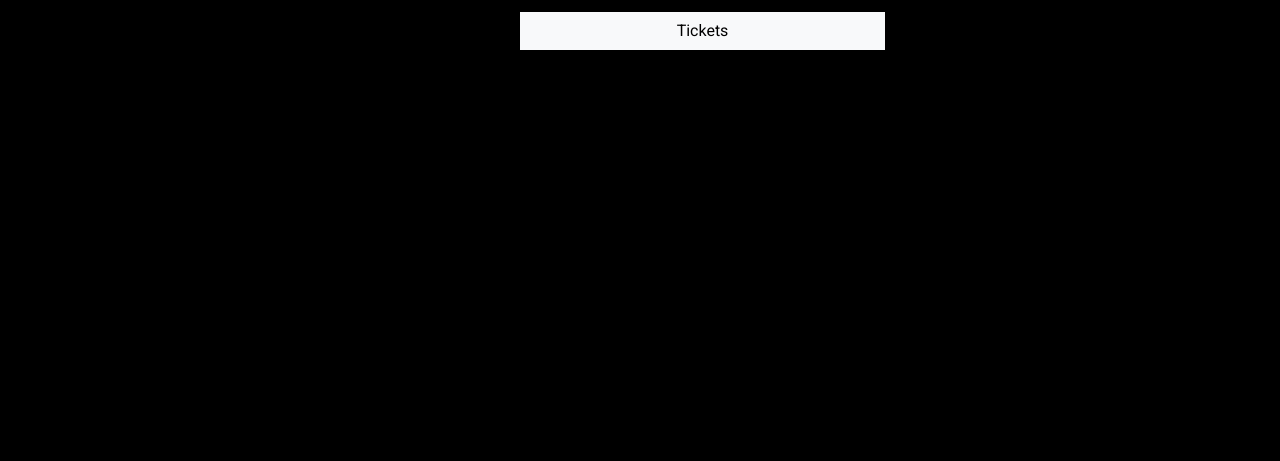
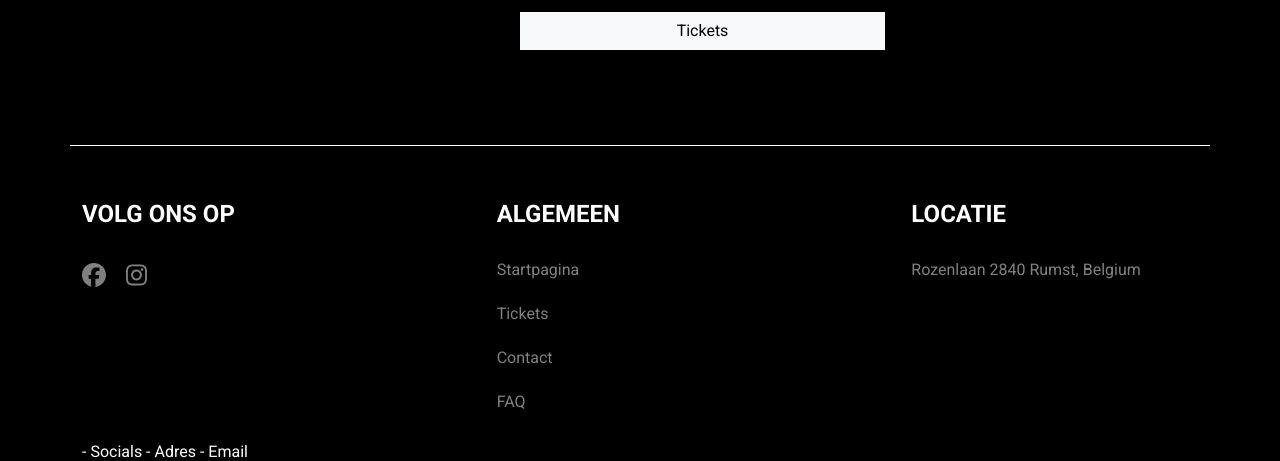
Before and after one commit to segersviktor/san-luce-2022, a Next.js app: page / in a window 1280 px wide. Shown: the part 1152-1613 px from the top of the page. Before the commit the page ends 1222 px from the top, so only its background shows below. Built offline with nearby package versions, Linux system fonts and the light colour scheme.

Commit message:
Started on footer

```diff
--- /dev/null
+++ b/components/main-footer.js
@@ -0,0 +1,99 @@
+import React from 'react';
+
+import Link from 'next/link';
+import {faFacebook, faInstagram} from "@fortawesome/free-brands-svg-icons";
+import {FontAwesomeIcon} from '@fortawesome/react-fontawesome';
+
+const MainFooter = () => {
+
+    return (
+        <footer className="main-footer__wrapper">
+            <div className="main-footer container">
+                <div className="row">
+                    <div className="col-sm">
+                        <p className="main-footer__subtitle title">
+                            Volg ons op
+                        </p>
+                        <ul className="main-footer__menu main-footer__menu--socials">
+                            <li>
+                                <Link href="#" passHref={ true }>
+                                    <a target="_blank">
+                                        <FontAwesomeIcon icon={ faFacebook }/>
+                                    </a>
+                                </Link>
+                            </li>
+                            <li>
+                                <Link href="#" passHref={ true }>
+                                    <a target="_blank">
+                                        <FontAwesomeIcon icon={ faInstagram }/>
+                                    </a>
+                                </Link>
+                            </li>
+                        </ul>
+                    </div>
+                    <div className="col-sm">
+                        <p className="main-footer__subtitle title">
+                            Algemeen
+                        </p>
+                        <ul className="main-footer__menu">
+                            <li>
+                                <Link href='#'>
+                                    <a>
+                                        Startpagina
+                                    </a>
+                                </Link>
+                            </li>
+                            <li>
+                                <Link href='#'>
+                                    <a>
+                                        Tickets
+                                    </a>
+                                </Link>
+                            </li>
+                            <li>
+                                <Link href='#'>
+                                    <a>
+                                        Contact
+                                    </a>
+                                </Link>
+                            </li>
+                            <li>
+                                <Link href='#'>
+                                    <a>
+                                        FAQ
+                                    </a>
+                                </Link>
+                            </li>
+                        </ul>
+                    </div>
+                    <div className="col-sm">
+                        <p className="main-footer__subtitle title">
+                            Locatie
+                        </p>
+                        <ul className="main-footer__menu">
+                            <li>
+                                <Link href='#'>
+                                    <a>
+                                        Rozenlaan
+                                        2840 Rumst,
+                                        Belgium
+                                    </a>
+                                </Link>
+                            </li>
+                        </ul>
+                    </div>
+                </div>
+
+                - Socials
+                - Adres
+                - Email
+
+                {/*<div className="main-footer__body">{ new Date().getFullYear() } { __('site.footer.copyright') }</div>*/}
+
+
+            </div>
+        </footer>
+    );
+};
+
+export default MainFooter;
--- a/components/master-layout.js
+++ b/components/master-layout.js
@@ -3,6 +3,7 @@ import NextHead from 'next/head';
 
 import MainNavigation from "./main-navigation";
 import MainContent from './main-content';
+import MainFooter from "./main-footer";
 
 const MasterLayout = ({ children, background }) => {
 
@@ -23,7 +24,7 @@ const MasterLayout = ({ children, background }) => {
                     <MainContent>
                         { children }
                     </MainContent>
-                    {/*<MainFooter />*/}
+                    <MainFooter />
                 </div>
             </div>
         </>
--- a/package.json
+++ b/package.json
@@ -9,6 +9,10 @@
     "lint": "next lint"
   },
   "dependencies": {
+    "@fortawesome/fontawesome-svg-core": "^6.1.1",
+    "@fortawesome/free-brands-svg-icons": "^6.1.1",
+    "@fortawesome/free-solid-svg-icons": "^6.1.1",
+    "@fortawesome/react-fontawesome": "^0.1.18",
     "babel-eslint": "^10.1.0",
     "bootstrap": "^5.1.3",
     "cookie-cutter": "^0.2.0",
--- a/styles/components/_components.scss
+++ b/styles/components/_components.scss
@@ -1,4 +1,5 @@
 @import "main-navigation";
+@import "main-footer";
 @import "section-hero";
 @import "countdown";
 @import "section-aftermovie";
--- /dev/null
+++ b/styles/components/_main-footer.scss
@@ -0,0 +1,49 @@
+$b: 'main-footer';
+
+.#{$b} {
+  color: $white;
+  border-top: 1px solid $white;
+  margin-top: 75px;
+  padding-top: 50px;
+
+  &__wrapper {
+    background-color: $black;
+  }
+
+  &__subtitle {
+    font-size: 1.5rem;
+    font-weight: 900;
+    text-transform: uppercase;
+  }
+
+  &__menu {
+    padding: 0;
+    &--socials {
+      list-style-type: none;
+
+      li {
+        display: inline-block;
+        margin: 0 20px 0 0;
+
+        a {
+          font-size: 1.5rem;
+        }
+      }
+    }
+
+    li {
+      list-style: none;
+      color: lighten($black, 50%);
+      padding: 10px 0;
+
+      a {
+        transition: all .2s ease-in;
+
+        &:hover {
+          text-decoration: none;
+          color: $white;
+        }
+      }
+    }
+  }
+}
--- a/styles/vendor/_vendor.scss
+++ b/styles/vendor/_vendor.scss
@@ -10,6 +10,7 @@
 @import "~bootstrap/scss/reboot";
 @import "~bootstrap/scss/type";
 @import "~bootstrap/scss/buttons";
+@import "~bootstrap/scss/grid";
 
 // Helpers
 @import "~bootstrap/scss/helpers";
```
